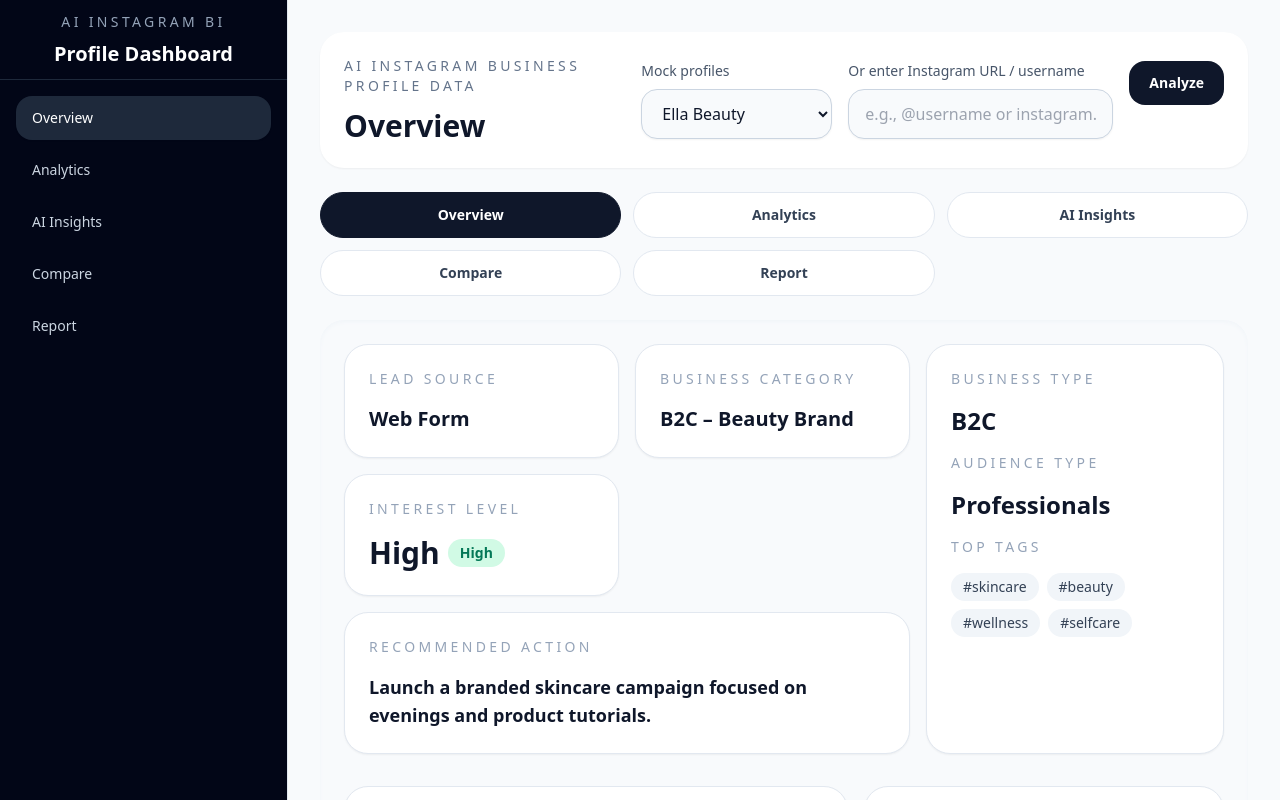
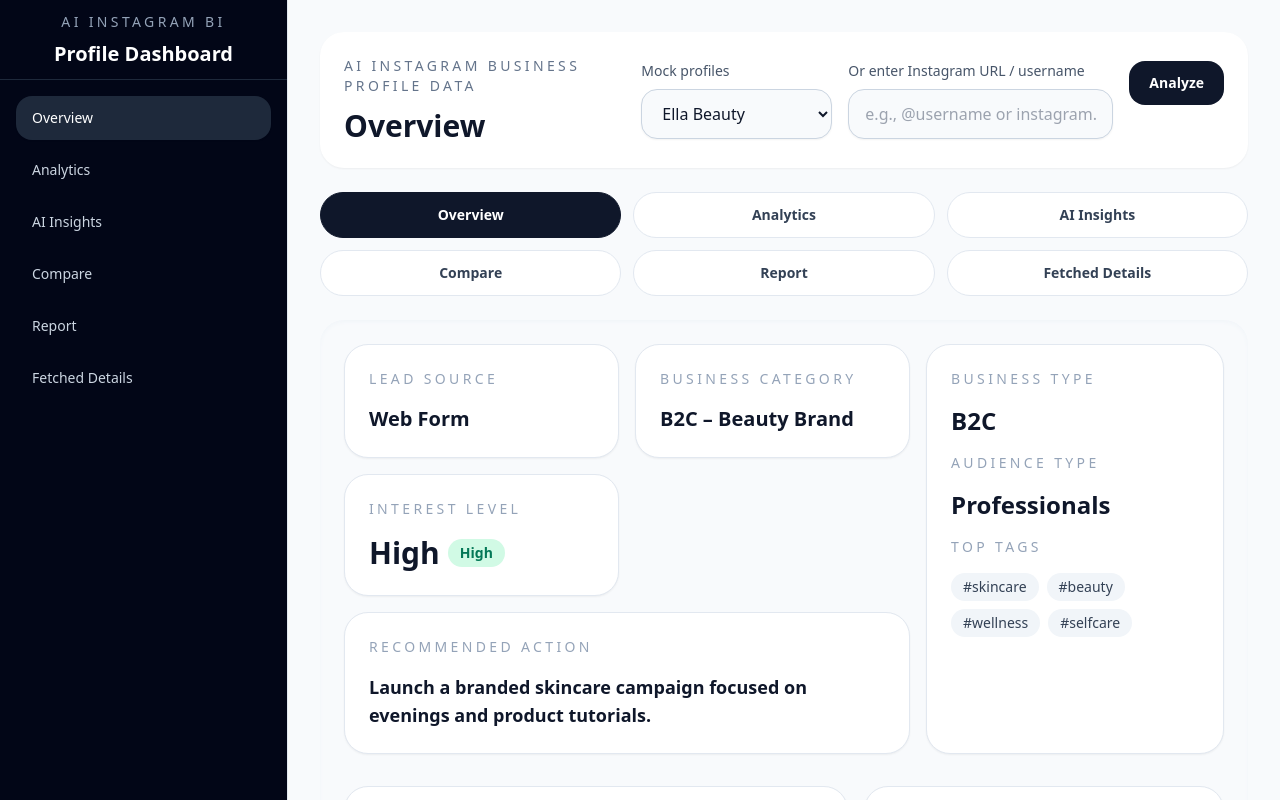
Before and after one commit to simats-hackathon/simats_demo, a React (Create React App) app in the folder frontend/: page / in a window 1280 px wide. Shown: the top 800 px of the page. Built offline with nearby package versions, Linux system fonts and the light colour scheme.

Commit message:
fetched details

```diff
--- a/frontend/src/App.js
+++ b/frontend/src/App.js
@@ -5,10 +5,11 @@ import Analytics from './pages/Analytics';
 import AIInsights from './pages/AIInsights';
 import Compare from './pages/Compare';
 import Report from './pages/Report';
+import FetchedDetails from './pages/FetchedDetails';
 import mockProfiles from './data/mockProfiles';
 import './index.css';
 
-const tabs = ['Overview', 'Analytics', 'AI Insights', 'Compare', 'Report'];
+const tabs = ['Overview', 'Analytics', 'AI Insights', 'Compare', 'Report', 'Fetched Details'];
 const NONE_PROFILE = '__none__';
 
 const normalizeList = (value, fallback) => {
@@ -359,6 +360,7 @@ function App() {
             {activeTab === 'AI Insights' && <AIInsights profile={profile} />}
             {activeTab === 'Compare' && <Compare profiles={mockProfiles} />}
             {activeTab === 'Report' && <Report profile={profile} />}
+            {activeTab === 'Fetched Details' && <FetchedDetails profile={profile} />}
           </div>
         </main>
       </div>
--- a/frontend/src/components/Sidebar.js
+++ b/frontend/src/components/Sidebar.js
@@ -1,6 +1,6 @@
 import React from 'react';
 
-const tabs = ['Overview', 'Analytics', 'AI Insights', 'Compare', 'Report'];
+const tabs = ['Overview', 'Analytics', 'AI Insights', 'Compare', 'Report', 'Fetched Details'];
 
 const Sidebar = ({ activeTab, setActiveTab, profile }) => {
   return (
--- /dev/null
+++ b/frontend/src/pages/FetchedDetails.js
@@ -0,0 +1,33 @@
+import React from 'react';
+
+const FetchedDetails = ({ profile }) => {
+  if (!profile.fetchedDetails) {
+    return (
+      <div className="rounded-3xl border border-slate-200 bg-white p-8 shadow-sm">
+        <div className="text-sm uppercase tracking-[0.24em] text-slate-400">Fetched Details</div>
+        <p className="mt-4 text-slate-700">
+          No scraped details yet. Enter an Instagram profile URL and click Analyze to populate this tab.
+        </p>
+      </div>
+    );
+  }
+
+  return (
+    <div className="rounded-3xl border border-slate-200 bg-white p-8 shadow-sm">
+      <div className="mb-5 text-sm uppercase tracking-[0.24em] text-slate-400">Fetched Details</div>
+      <div className="grid gap-4 text-slate-700 sm:grid-cols-2 lg:grid-cols-3">
+        <p><span className="font-semibold text-slate-900">Source:</span> {profile.fetchedDetails.source}</p>
+        <p><span className="font-semibold text-slate-900">Fetched Username:</span> {profile.fetchedDetails.fetchedUsername || 'N/A'}</p>
+        <p><span className="font-semibold text-slate-900">Posts Fetched:</span> {profile.fetchedDetails.postsFetched}</p>
+        <p><span className="font-semibold text-slate-900">Followers:</span> {profile.fetchedDetails.followersFromScrape.toLocaleString()}</p>
+        <p><span className="font-semibold text-slate-900">Avg Likes:</span> {profile.fetchedDetails.avgLikes.toLocaleString()}</p>
+        <p><span className="font-semibold text-slate-900">Avg Comments:</span> {profile.fetchedDetails.avgComments.toLocaleString()}</p>
+        <p><span className="font-semibold text-slate-900">Engagement Rate:</span> {profile.fetchedDetails.engagementRate}%</p>
+        <p className="sm:col-span-2 lg:col-span-3 break-all"><span className="font-semibold text-slate-900">Input URL:</span> {profile.fetchedDetails.inputUrl || 'N/A'}</p>
+        <p className="sm:col-span-2 lg:col-span-3"><span className="font-semibold text-slate-900">Fetched At:</span> {new Date(profile.fetchedDetails.fetchedAt).toLocaleString()}</p>
+      </div>
+    </div>
+  );
+};
+
+export default FetchedDetails;
--- a/frontend/src/pages/Overview.js
+++ b/frontend/src/pages/Overview.js
@@ -1,4 +1,4 @@
-import React, { useState } from 'react';
+import React from 'react';
 
 const statCards = [
   { label: 'Lead Source', value: 'Web Form' },
@@ -6,8 +6,6 @@ const statCards = [
 ];
 
 const Overview = ({ profile }) => {
-  const [showFetchedDetails, setShowFetchedDetails] = useState(true);
-
   return (
     <div className="space-y-8">
       <div className="grid gap-4 xl:grid-cols-[1.9fr_1fr]">
@@ -61,35 +59,6 @@ const Overview = ({ profile }) => {
         </aside>
       </div>
 
-      {profile.fetchedDetails && (
-        <div className="rounded-3xl border border-slate-200 bg-white p-8 shadow-sm">
-          <div className="mb-5 flex items-center justify-between gap-3">
-            <div className="text-sm uppercase tracking-[0.24em] text-slate-400">Fetched Details</div>
-            <button
-              type="button"
-              onClick={() => setShowFetchedDetails((prev) => !prev)}
-              className="rounded-2xl border border-slate-300 px-4 py-2 text-xs font-semibold uppercase tracking-[0.18em] text-slate-600 transition hover:border-slate-500 hover:text-slate-900"
-            >
-              {showFetchedDetails ? 'Hide Details' : 'Show Details'}
-            </button>
-          </div>
-
-          {showFetchedDetails && (
-            <div className="grid gap-4 text-slate-700 sm:grid-cols-2 lg:grid-cols-3">
-              <p><span className="font-semibold text-slate-900">Source:</span> {profile.fetchedDetails.source}</p>
-              <p><span className="font-semibold text-slate-900">Fetched Username:</span> {profile.fetchedDetails.fetchedUsername || 'N/A'}</p>
-              <p><span className="font-semibold text-slate-900">Posts Fetched:</span> {profile.fetchedDetails.postsFetched}</p>
-              <p><span className="font-semibold text-slate-900">Followers:</span> {profile.fetchedDetails.followersFromScrape.toLocaleString()}</p>
-              <p><span className="font-semibold text-slate-900">Avg Likes:</span> {profile.fetchedDetails.avgLikes.toLocaleString()}</p>
-              <p><span className="font-semibold text-slate-900">Avg Comments:</span> {profile.fetchedDetails.avgComments.toLocaleString()}</p>
-              <p><span className="font-semibold text-slate-900">Engagement Rate:</span> {profile.fetchedDetails.engagementRate}%</p>
-              <p className="sm:col-span-2 lg:col-span-3 break-all"><span className="font-semibold text-slate-900">Input URL:</span> {profile.fetchedDetails.inputUrl || 'N/A'}</p>
-              <p className="sm:col-span-2 lg:col-span-3"><span className="font-semibold text-slate-900">Fetched At:</span> {new Date(profile.fetchedDetails.fetchedAt).toLocaleString()}</p>
-            </div>
-          )}
-        </div>
-      )}
-
       <div className="grid gap-4 xl:grid-cols-[1.4fr_1fr]">
         <div className="rounded-3xl border border-slate-200 bg-white p-8 shadow-sm">
           <div className="mb-5 text-sm uppercase tracking-[0.24em] text-slate-400">Business Description</div>
```
